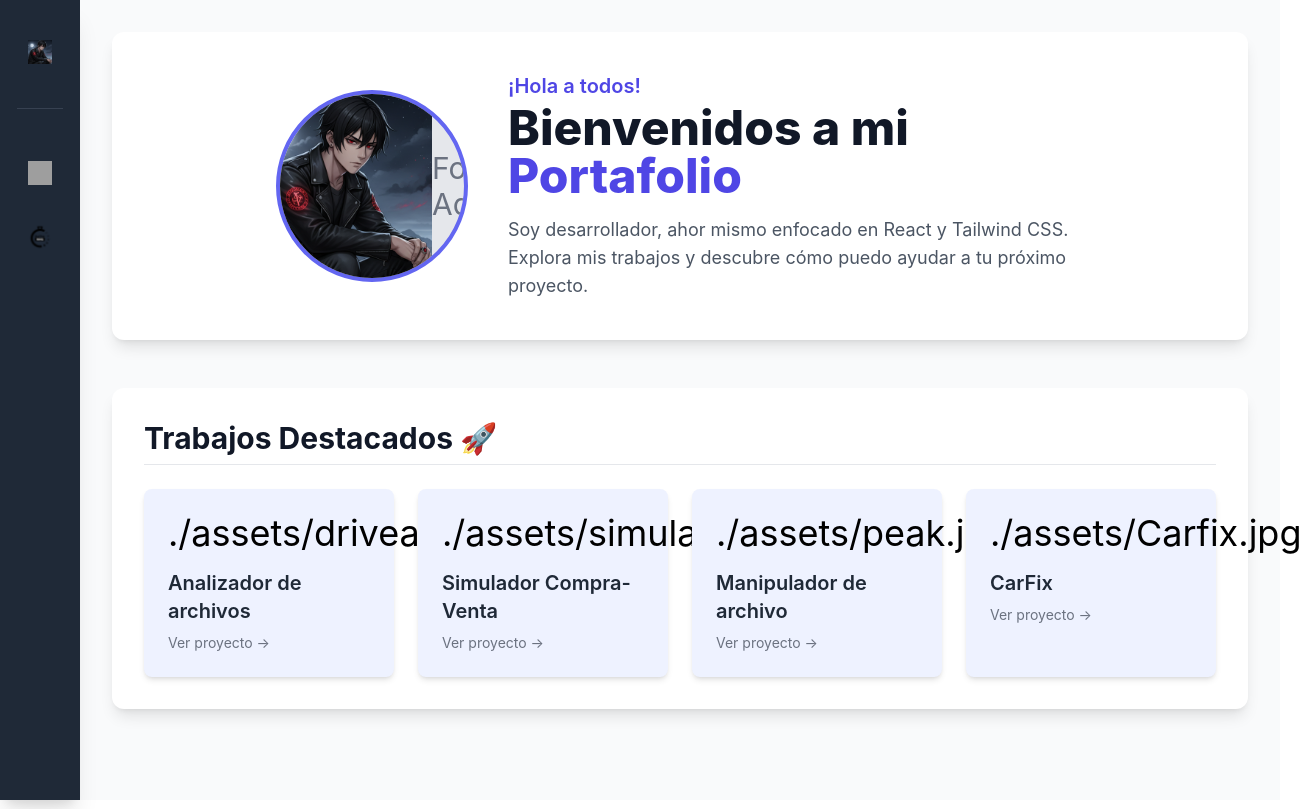
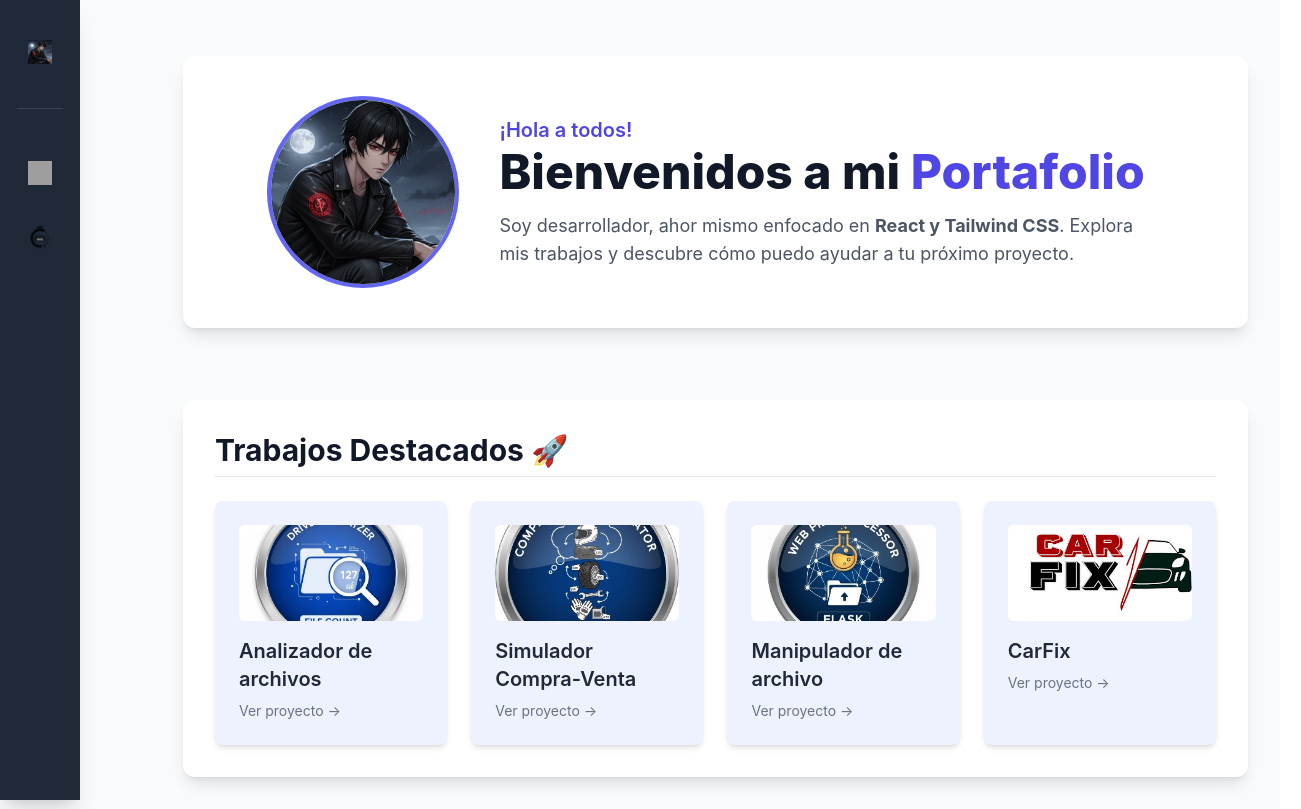
Before and after one commit to Hades-dev-code/Lenguaje-de-programaciob, a React (Create React App) app in the folder hadespage/: page / in a window 1280 px wide. Shown: the whole page, 1301 px wide, since content can reach past the window. Built offline with nearby package versions, Linux system fonts and the light colour scheme; grey boxes are pictures that could not be loaded.

Commit message:
Update App.js

```diff
--- a/hadespage/src/App.js
+++ b/hadespage/src/App.js
@@ -1,55 +1,86 @@
-import React from 'react';
-import './App.css';
-import Sidebar from './Sidebar';
+import React from "react";
+import "./App.css";
+import Sidebar from "./Sidebar";
+import DriveAnalyzer from "./assets/driveanalizer.jpg";
+import Simulator from "./assets/simulator.jpg";
+import Peak from "./assets/peak.jpg";
+import CarFix from "./assets/Carfix.jpg";
+import ProfilePic from "./assets/profile-pic.png"; // También la imagen de perfil
 
 // Simulación de los elementos del Carrusel de Trabajos
 const workItems = [
-    { title: 'Analizador de archivos', icon: './assets/driveanalizer.jpg', link: 'https://github.com/Hades-dev-code/Lenguaje-de-programaciob/tree/main/unidad%201' },
-    { title: 'Simulador Compra-Venta', icon: './assets/simulator.jpg', link: 'https://github.com/Hades-dev-code/Lenguaje-de-programaciob/tree/main/Unidad%202' },
-    { title: 'Manipulador de archivo', icon: './assets/peak.jpg', link: 'https://github.com/Hades-dev-code/Lenguaje-de-programaciob/tree/main/unidad%203' },
-    { title: 'CarFix', icon: './assets/Carfix.jpg', link: 'https://www.carfixve.app' },
+  // Usamos las variables importadas en lugar de strings de ruta
+  {
+    title: "Analizador de archivos",
+    icon: DriveAnalyzer,
+    link: "https://github.com/Hades-dev-code/Lenguaje-de-programaciob/tree/main/unidad%201",
+  },
+  {
+    title: "Simulador Compra-Venta",
+    icon: Simulator,
+    link: "https://github.com/Hades-dev-code/Lenguaje-de-programaciob/tree/main/Unidad%202",
+  },
+  {
+    title: "Manipulador de archivo",
+    icon: Peak,
+    link: "https://github.com/Hades-dev-code/Lenguaje-de-programaciob/tree/main/unidad%203",
+  },
+  { title: "CarFix", icon: CarFix, link: "https://www.carfixve.app" },
 ];
 
 function App() {
   return (
     <div className="flex min-h-screen bg-gray-50">
-
-      <Sidebar />
-
-      {/* Contenido Principal */}
+                   <Sidebar />             {/* Contenido Principal */}     {" "}
       <main className="ml-20 p-8 w-full">
-
-        {/* 1. Bloque de Presentación (Mi Carota) */}
-        <section id="presentacion" className="flex flex-col md:flex-row items-center justify-center p-10 bg-white rounded-xl shadow-lg mb-12">
-
-            {/* Círculo para la foto */}
-            <div className="w-48 h-48 rounded-full overflow-hidden bg-gray-200 border-4 border-indigo-500 flex items-center justify-center mb-6 md:mb-0 md:mr-10">
-                {<img src={require('./assets/profile-pic.png')} alt="Avatar" className="w-full h-full object-cover" />}
-                <span className="text-3xl text-gray-500">Foto Aquí</span>
+                           {/* 1. Bloque de Presentación (Mi Carota) */}       {" "}
+        <section
+          id="presentacion"
+          className="p-10 bg-white rounded-xl shadow-lg mb-12"
+        >
+          {/* NUEVO CONTENEDOR: max-w-4xl centra el bloque entero */}
+          <div className="flex flex-col md:flex-row items-center mx-auto max-w-4xl">
+            {/* Avatar (sin cambios en clases de Tailwind) */}
+            <div className="w-48 h-48 rounded-full overflow-hidden bg-gray-200 border-4 border-indigo-500 flex items-center justify-center mb-6 md:mb-0 md:mr-10 flex-shrink-0">
+              {/* Agregué 'flex-shrink-0' para asegurar que no se encoja */}
+              <img
+                src={ProfilePic}
+                alt="Avatar"
+                className="w-full h-full object-cover"
+              />
             </div>
 
-            {/* Texto de Bienvenida */}
-            <div className="text-center md:text-left max-w-xl">
-                <p className="text-xl font-semibold text-indigo-600">¡Hola a todos!</p>
+            {/* Texto de Bienvenida: quite max-w-xl para que se ajuste mejor */}
+            <div className="text-center md:text-left">
+              <p className="text-xl font-semibold text-indigo-600">
+                ¡Hola a todos!
+              </p>
+                             {" "}
               <h1 className="text-5xl font-extrabold text-gray-900 mt-1 mb-4">
-                    Bienvenidos a mi <span className="text-indigo-600">Portafolio</span>
+                                    Bienvenidos a mi{" "}
+                <span className="text-indigo-600">Portafolio</span>
+                 {" "}
               </h1>
+                             {" "}
               <p className="text-lg text-gray-600">
-                    Soy desarrollador, ahor mismo enfocado en React y Tailwind CSS. Explora mis trabajos y descubre cómo puedo ayudar a tu próximo proyecto.
+                                    Soy desarrollador, ahor mismo enfocado en{" "}
+                <span className="font-bold">React y Tailwind CSS</span>. Explora
+                mis trabajos y descubre cómo puedo ayudar a tu próximo proyecto.
+                               {" "}
               </p>
+                         {" "}
+            </div>
           </div>
         </section>
-
-        {/* 2. Carrusel de Trabajos (Estructura de Bloques) */}
+                {/* 2. Carrusel de Trabajos (Estructura de Bloques) */}       {" "}
         <section id="trabajos" className="p-8 bg-white rounded-xl shadow-lg">
+                     {" "}
           <h2 className="text-3xl font-bold text-gray-900 mb-6 border-b pb-2">
-                Trabajos Destacados 🚀
+                            Trabajos Destacados 🚀            {" "}
           </h2>
-
-            {/* El carrusel se simula con una cuadrícula (grid) para mejor visualización y adaptación.
-                Nota:Si necesito deslizamiento, hay que buscar una librería externa. */}
+                                  {" "}
           <div className="grid grid-cols-1 md:grid-cols-2 lg:grid-cols-4 gap-6">
-
+                                            {" "}
             {workItems.map((item, index) => (
               <a
                 key={index}
@@ -58,20 +89,35 @@ function App() {
                 rel="noopener noreferrer"
                 className="p-6 bg-indigo-50 hover:bg-indigo-100 rounded-lg shadow-md transition duration-300 transform hover:scale-105 group"
               >
-                        <div className="text-4xl mb-4 group-hover:animate-bounce">{item.icon}</div>
+                {/* Aquí mostramos la imagen como el 'ícono' */}
+                       {" "}
+                <div className="mb-4 h-24 w-full overflow-hidden rounded-md flex items-center justify-center">
+                  <img
+                    src={item.icon}
+                    alt={item.title}
+                    className="h-full w-full object-cover group-hover:scale-105 transition-transform duration-300"
+                  />
+                </div>
+                                       {" "}
                 <h3 className="text-xl font-semibold text-gray-800 group-hover:text-indigo-700">
                                               {item.title}
+                   {" "}
                 </h3>
+                                       {" "}
                 <p className="text-sm text-gray-500 mt-2">
                                               Ver proyecto &rarr;
+                           {" "}
                 </p>
+                                   {" "}
               </a>
             ))}
+                       {" "}
           </div>
-
+                              {" "}
         </section>
-
+             {" "}
       </main>
+         {" "}
     </div>
   );
 }
```
Lines whose indentation alone changed are shown as unchanged.
